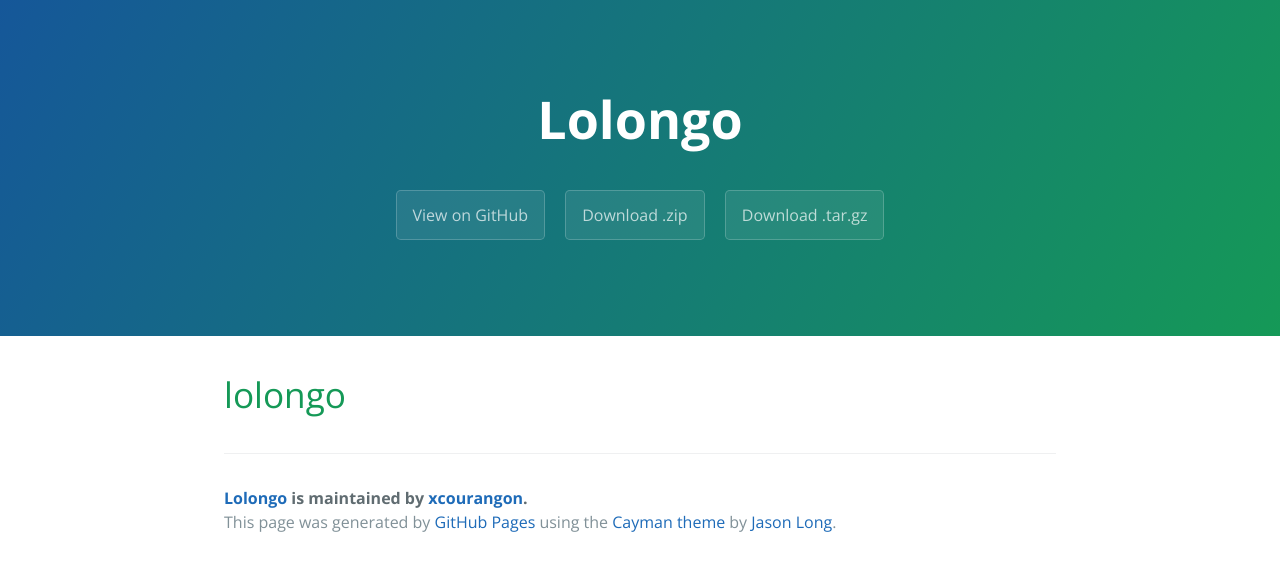
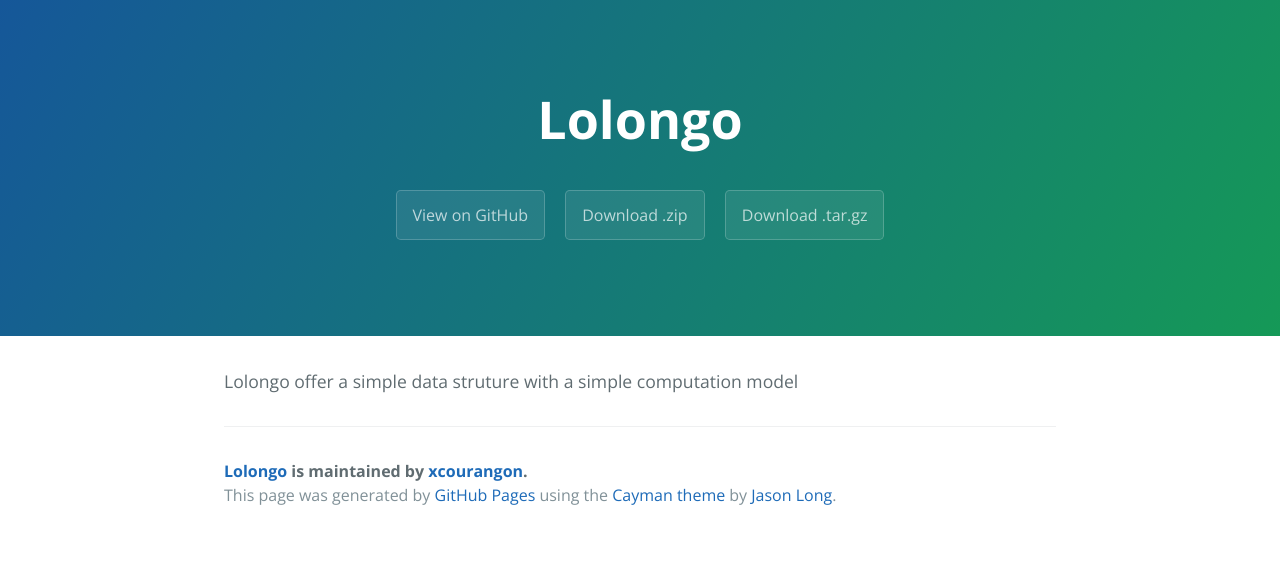
Before and after one commit to xcourangon/lolongo, a plain HTML site: page index.html in a window 1280 px wide. Drawn offline with nearby package versions, Linux system fonts and the light colour scheme.

Commit message:
Create gh-pages branch via GitHub

```diff
--- a/index.html
+++ b/index.html
@@ -19,8 +19,7 @@
     </section>
 
     <section class="main-content">
-      <h1>
-<a id="lolongo" class="anchor" href="#lolongo" aria-hidden="true"><span class="octicon octicon-link"></span></a>lolongo</h1>
+      <p>Lolongo offer a simple data struture with a simple computation model</p>
 
       <footer class="site-footer">
         <span class="site-footer-owner"><a href="https://github.com/xcourangon/lolongo">Lolongo</a> is maintained by <a href="https://github.com/xcourangon">xcourangon</a>.</span>
--- a/params.json
+++ b/params.json
@@ -1 +1 @@
-{"name":"Lolongo","tagline":"","body":"# lolongo\r\n","google":"","note":"Don't delete this file! It's used internally to help with page regeneration."}
+{"name":"Lolongo","tagline":"","body":"Lolongo offer a simple data struture with a simple computation model","google":"","note":"Don't delete this file! It's used internally to help with page regeneration."}
```
